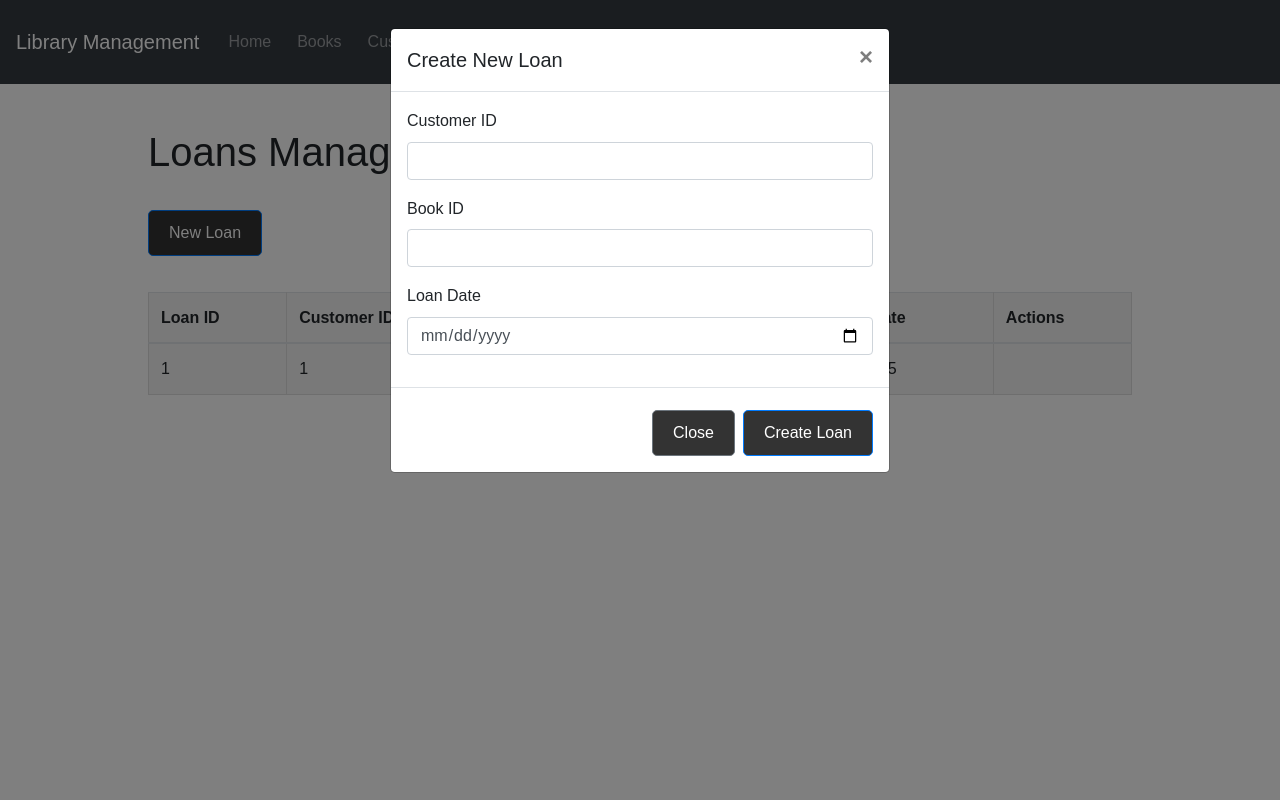
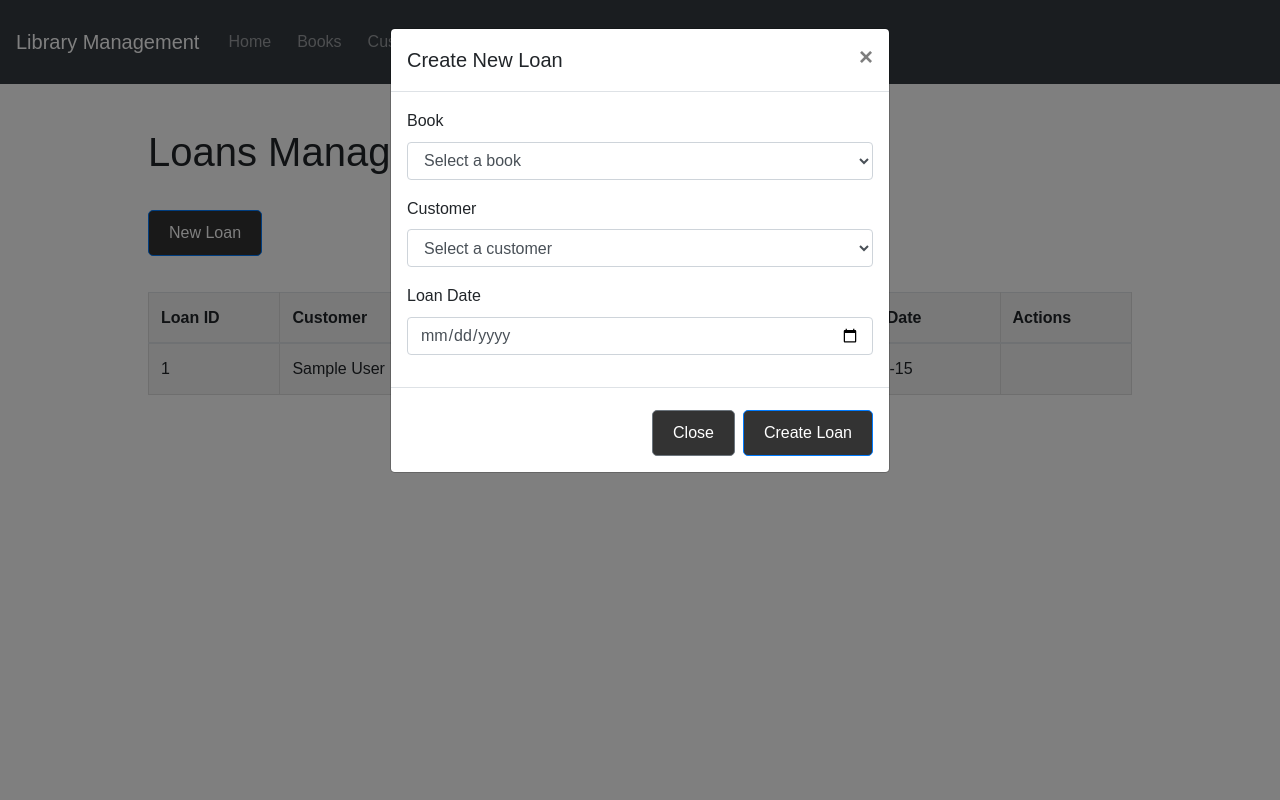
Before and after one commit to aniklidetz/FlaskLibraryManager-Backend, a Flask app: page /web/loans in a window 1280 px wide, after a click on "New Loan". Run offline with Flask 3, Linux system fonts and the light colour scheme; tables that the repository leaves empty hold one stand-in row (values such as "Sample post"); some libraries are stand-ins or nearby versions.

Commit message:
Agent query: Please check if the loans page (/web/loans) now includes dropdown menus for selecting books and customers when creating a new loan. Also, try creating a new loan and verify if the book availability is checked before allowing the loan to be created.

```diff
--- a/routes.py
+++ b/routes.py
@@ -35,6 +35,21 @@
             } for book in books])
     except Exception as e:
         logger.error(f"Error in books route: {str(e)}")
+        return jsonify({'error': 'An error occurred'}), 500
+
+@app.route('/books/active', methods=['GET'])
+def active_books():
+    try:
+        books = Book.query.filter_by(is_active=True).all()
+        return jsonify([{
+            'book_id': book.book_id,
+            'name': book.name,
+            'author': book.author,
+            'year_published': book.year_published,
+            'book_type': book.book_type
+        } for book in books])
+    except Exception as e:
+        logger.error(f"Error in active_books route: {str(e)}")
         return jsonify({'error': 'An error occurred'}), 500
 
 @app.route('/books/search', methods=['GET'])
@@ -89,6 +104,20 @@
         logger.error(f"Error in customers route: {str(e)}")
         return jsonify({'error': 'An error occurred'}), 500
 
+@app.route('/customers/active', methods=['GET'])
+def active_customers():
+    try:
+        customers = Customer.query.filter_by(is_active=True).all()
+        return jsonify([{
+            'customer_id': customer.customer_id,
+            'name': customer.name,
+            'city': customer.city,
+            'age': customer.age
+        } for customer in customers])
+    except Exception as e:
+        logger.error(f"Error in active_customers route: {str(e)}")
+        return jsonify({'error': 'An error occurred'}), 500
+
 @app.route('/customers/search', methods=['GET'])
 def search_customers():
     try:
@@ -124,6 +153,12 @@
             customer = Customer.query.get(data['customer_id'])
             if not book or not customer or not book.is_active or not customer.is_active:
                 return jsonify({'message': 'Invalid book or customer'}), 400
+
+            # Check book availability
+            active_loan = Loan.query.filter_by(book_id=data['book_id'], return_date=None).first()
+            if active_loan:
+                return jsonify({'message': 'Book is not available'}), 400
+
             new_loan = Loan(
                 customer_id=data['customer_id'],
                 book_id=data['book_id'],
--- a/static/js/script.js
+++ b/static/js/script.js
@@ -1,5 +1,4 @@
 document.addEventListener('DOMContentLoaded', function() {
-    // Add event listeners or other JavaScript functionality here
     console.log('DOM fully loaded and parsed');
 });
 
@@ -83,11 +82,66 @@
     }
 }
 
+function populateBookDropdown() {
+    fetch('/books/active')
+        .then(response => response.json())
+        .then(data => {
+            const bookSelect = document.getElementById('bookSelect');
+            bookSelect.innerHTML = '<option value="">Select a book</option>';
+            data.forEach(book => {
+                const option = document.createElement('option');
+                option.value = book.book_id;
+                option.textContent = `${book.name} by ${book.author}`;
+                bookSelect.appendChild(option);
+            });
+        });
+}
+
+function populateCustomerDropdown() {
+    fetch('/customers/active')
+        .then(response => response.json())
+        .then(data => {
+            const customerSelect = document.getElementById('customerSelect');
+            customerSelect.innerHTML = '<option value="">Select a customer</option>';
+            data.forEach(customer => {
+                const option = document.createElement('option');
+                option.value = customer.customer_id;
+                option.textContent = `${customer.name} (${customer.city})`;
+                customerSelect.appendChild(option);
+            });
+        });
+}
+
+function checkBookAvailability(bookId) {
+    return fetch(`/loans`)
+        .then(response => response.json())
+        .then(loans => {
+            const activeLoans = loans.filter(loan => loan.book_id == bookId && !loan.return_date);
+            return activeLoans.length === 0;
+        });
+}
+
 function createLoan() {
+    const bookId = document.getElementById('bookSelect').value;
+    const customerId = document.getElementById('customerSelect').value;
+    const loanDate = document.getElementById('loanDate').value;
+
+    if (!bookId || !customerId || !loanDate) {
+        alert('Please fill in all fields');
+        return;
+    }
+
+    checkBookAvailability(bookId)
+        .then(isAvailable => {
+            if (!isAvailable) {
+                alert('This book is currently unavailable');
+                return;
+            }
+
             const loanData = {
-        customer_id: document.getElementById('customerID').value,
-        book_id: document.getElementById('bookID').value,
-        loan_date: document.getElementById('loanDate').value
+                book_id: bookId,
+                customer_id: customerId,
+                loan_date: loanDate
             };
 
             fetch('/loans', {
@@ -104,5 +158,13 @@
             })
             .catch((error) => {
                 console.error('Error:', error);
+                alert('An error occurred while creating the loan');
+            });
         });
 }
+
+// Initialize dropdowns when the loans page loads
+if (document.getElementById('bookSelect')) {
+    populateBookDropdown();
+    populateCustomerDropdown();
+}
--- a/templates/loans.html
+++ b/templates/loans.html
@@ -11,8 +11,8 @@
     <thead>
         <tr>
             <th>Loan ID</th>
-            <th>Customer ID</th>
-            <th>Book ID</th>
+            <th>Customer</th>
+            <th>Book</th>
             <th>Loan Date</th>
             <th>Return Date</th>
             <th>Actions</th>
@@ -22,8 +22,8 @@
         {% for loan in loans %}
         <tr>
             <td>{{ loan.loan_id }}</td>
-            <td>{{ loan.customer_id }}</td>
-            <td>{{ loan.book_id }}</td>
+            <td>{{ loan.customer.name }}</td>
+            <td>{{ loan.book.name }}</td>
             <td>{{ loan.loan_date }}</td>
             <td>{{ loan.return_date if loan.return_date else 'Not returned' }}</td>
             <td>
@@ -49,12 +49,16 @@
             <div class="modal-body">
                 <form id="newLoanForm">
                     <div class="form-group">
-                        <label for="customerID">Customer ID</label>
-                        <input type="number" class="form-control" id="customerID" required>
+                        <label for="bookSelect">Book</label>
+                        <select class="form-control" id="bookSelect" required>
+                            <option value="">Select a book</option>
+                        </select>
                     </div>
                     <div class="form-group">
-                        <label for="bookID">Book ID</label>
-                        <input type="number" class="form-control" id="bookID" required>
+                        <label for="customerSelect">Customer</label>
+                        <select class="form-control" id="customerSelect" required>
+                            <option value="">Select a customer</option>
+                        </select>
                     </div>
                     <div class="form-group">
                         <label for="loanDate">Loan Date</label>
@@ -70,3 +74,13 @@
     </div>
 </div>
 {% endblock %}
+
+{% block scripts %}
+<script src="{{ url_for('static', filename='js/script.js') }}"></script>
+<script>
+    document.addEventListener('DOMContentLoaded', function() {
+        populateBookDropdown();
+        populateCustomerDropdown();
+    });
+</script>
+{% endblock %}
```
Lines whose indentation alone changed are shown as unchanged.
